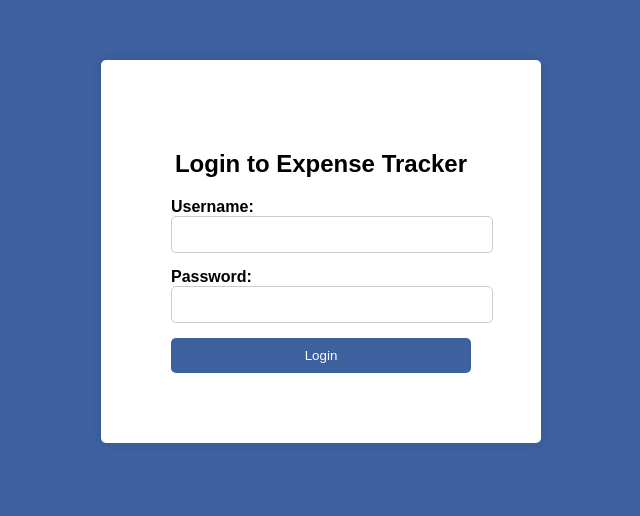
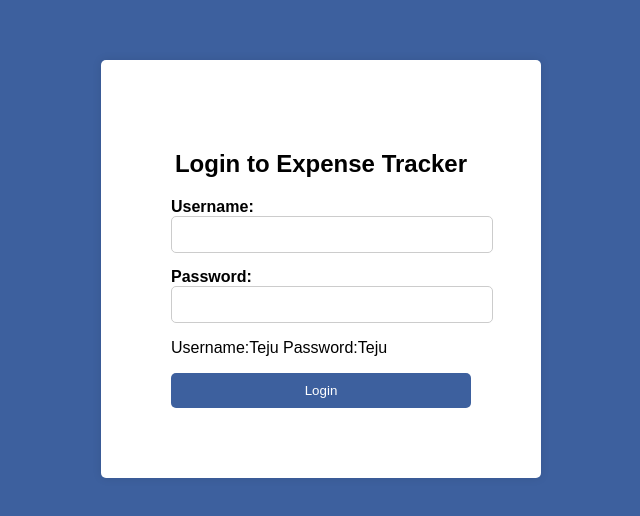
Before and after one commit to teju309/ExpenseTracker.github.io, a plain HTML site: page index.html in a window 1280 px wide. Shown: the part 140-656 px from the top of the page, without its empty margins (319-959 px from the left). Drawn offline with Linux system fonts and the light colour scheme.

Commit message:
Update index.html

```diff
--- a/index.html
+++ b/index.html
@@ -17,6 +17,7 @@
             <div class="form-group">
                 <label for="password">Password:</label>
                 <input type="password" id="password" name="password" required>
+                <p>Username:Teju Password:Teju</p>
             </div>
             <button type="submit">Login</button>
         </form>
```
